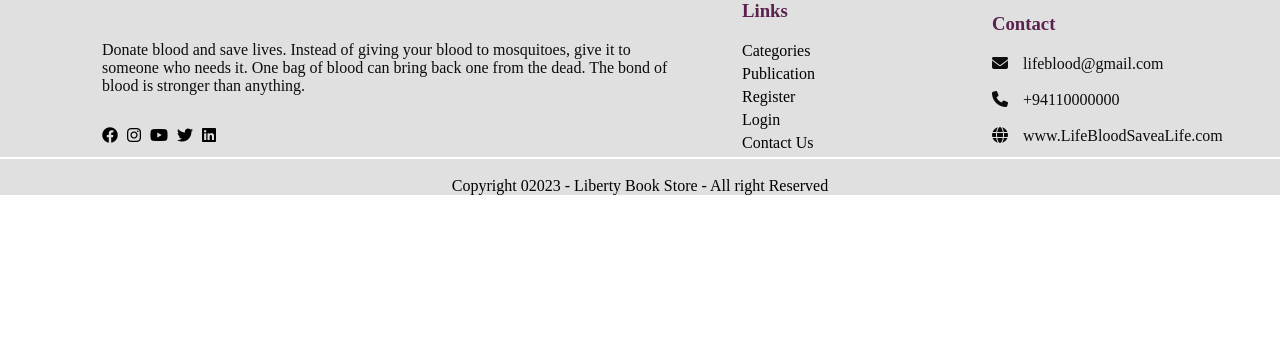
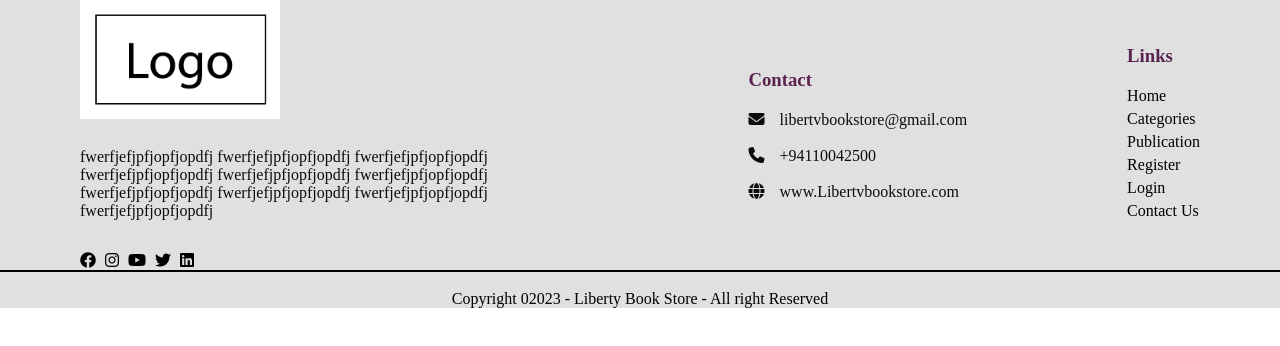
Before and after one commit to chamaraIT22113122/Online-Book-Store, a plain HTML site: page src/footer.html in a window 1280 px wide. Drawn offline with Linux system fonts and the light colour scheme.

Commit message:
rferegreger

```diff
--- a/src/footer.html
+++ b/src/footer.html
@@ -10,9 +10,9 @@
       <div class="container">
           <div class="row">
                 <div class="col">
-                      <img src="img/Life Blood.png" alt="" class="logo">
+                    <img src="img/logo.png" alt="" class="logo">
                     <p>
-                        Donate blood and save lives. Instead of giving your blood to mosquitoes, give it to someone who needs it. One bag of blood can bring back one from the dead. The bond of blood is stronger than anything.
+                      fwerfjefjpfjopfjopdfj  fwerfjefjpfjopfjopdfj  fwerfjefjpfjopfjopdfj  fwerfjefjpfjopfjopdfj  fwerfjefjpfjopfjopdfj  fwerfjefjpfjopfjopdfj  fwerfjefjpfjopfjopdfj  fwerfjefjpfjopfjopdfj  fwerfjefjpfjopfjopdfj  fwerfjefjpfjopfjopdfj
                     </p>
                     <div class="social">
                       <a href="#"><i class="fab fa-facebook"></i></a>
@@ -22,37 +22,37 @@
                       <a href="#"><i class="fab fa-linkedin"></i></a>
                     </div>
               </div>
-
-                  <div class="col">
-                     <h3>Links</h3>
-                        <div class="links">
-                           <a href="#">Categories</a>
-                           <a href="#">Publication</a>
-                           <a href="#">Register</a>
-                           <a href="#">Login</a>
-                           <a href="#">Contact Us</a>
-                     </div>
-                  </div>
-
                 <div class="col">
                     <h3>Contact</h3>
                     <div class="contact-details">
                        <i class="fa fa-envelope"></i>
-                         <p>lifeblood@gmail.com</p>
+                       <p>libertvbookstore@gmail.com</p>
                     </div><br><br>
                     <div class="contact-details">
                        <i class="fa fa-phone"></i>
-                         <p>+94110000000</p>
+                       <p>+94110042500</p>
                     </div><br><br>
                     <div class="contact-details">
                       <i class="fa fa-globe"></i>
-                        <p>www.LifeBloodSaveaLife.com</p>
+                      <p>www.Libertvbookstore.com</p>
+                   </div>
+                </div>
+                <div class="col">
+                  <h3>Links</h3>
+                  <div class="links">
+                     <a href="#">Home</a></li>
+         <a href="#">Categories</a>
+         <a href="#">Publication</a>
+         <a href="#">Register</a>
+         <a href="login.html">Login</a>
+         <a href="#">Contact Us</a>
                   </div>
                </div>
           </div>
       </div>
-        <hr color="white" width="100%"><br>
-        <p class="copyright">Copyright 02023 - Liberty Book Store - All right Reserved</p>
+      <hr color="black" width="100%"><br>
+      <p class="copyright">Copyright 02023 - Liberty Book Store - All right
+          Reserved</p>
    </footer>
 </body>
 </html>
--- a/src/styles/footer.css
+++ b/src/styles/footer.css
@@ -20,7 +20,7 @@ footer{
      margin-top: auto;
 }
 .container {
-    max-width: 1140px;
+    max-width: 100%px;
     margin: 0 auto;
     display: flex;
     justify-content: center;
@@ -36,10 +36,11 @@ footer{
 }
 
 .col{
-    min-width: 250px;
+    min-width: auto;
+    min-height: 10px;
     color:#000000f2;
     font-family: poppins;
-    padding:0 2rem;
+    padding:0 5rem;
 }
 .col .logo{
     width: 200px;
--- a/src/styles/header.css
+++ b/src/styles/header.css
@@ -1,8 +1,4 @@
-body{
-    background-color: #c6e7ee;
 
-
-}
 header{
     background-color: #c6e7ee;
     padding: 0;
--- /dev/null
+++ b/src/styles/home.css
@@ -0,0 +1,5 @@
+body{
+    background-color: #c6e7ee;
+
+
+}
```
Also changed, not shown: src/home.html (+13 -14 lines). Lines whose indentation alone changed are shown as unchanged.
